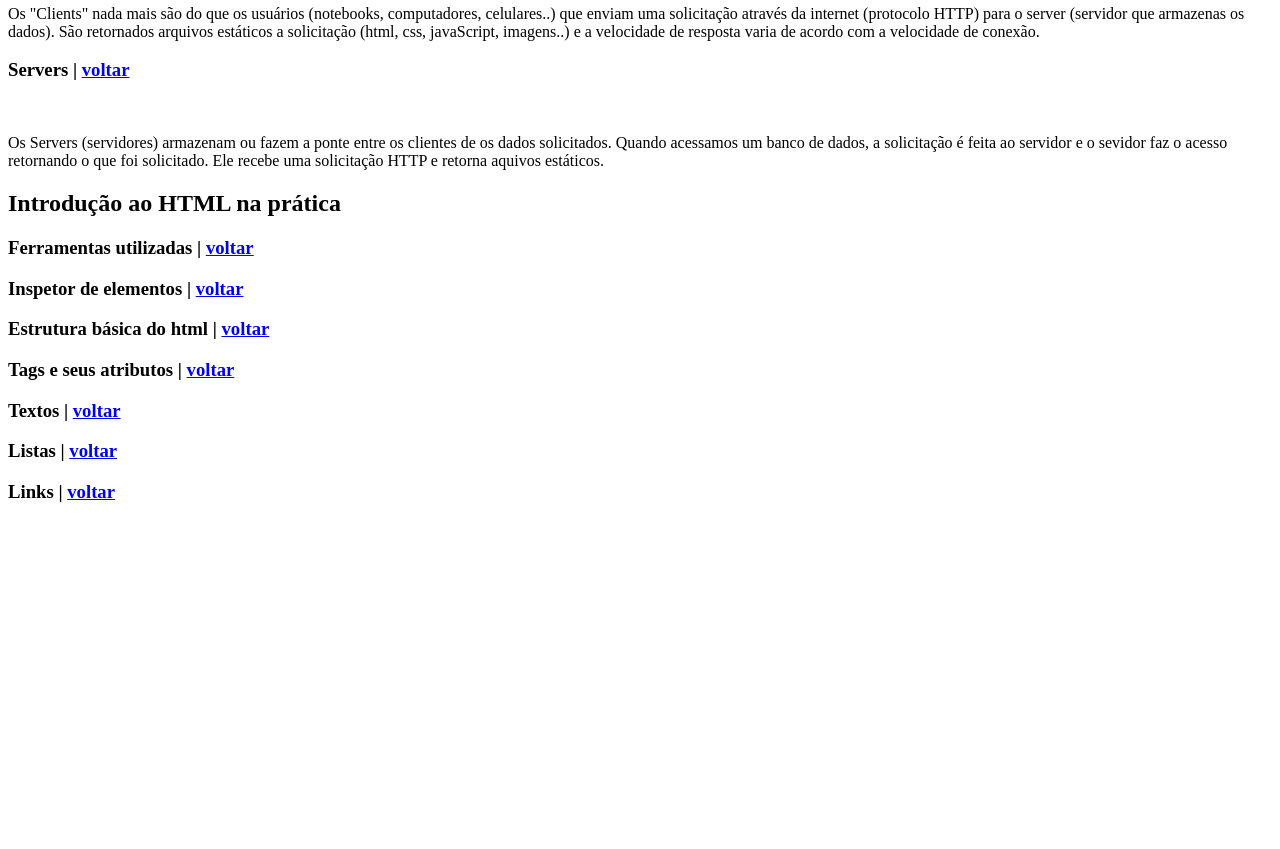
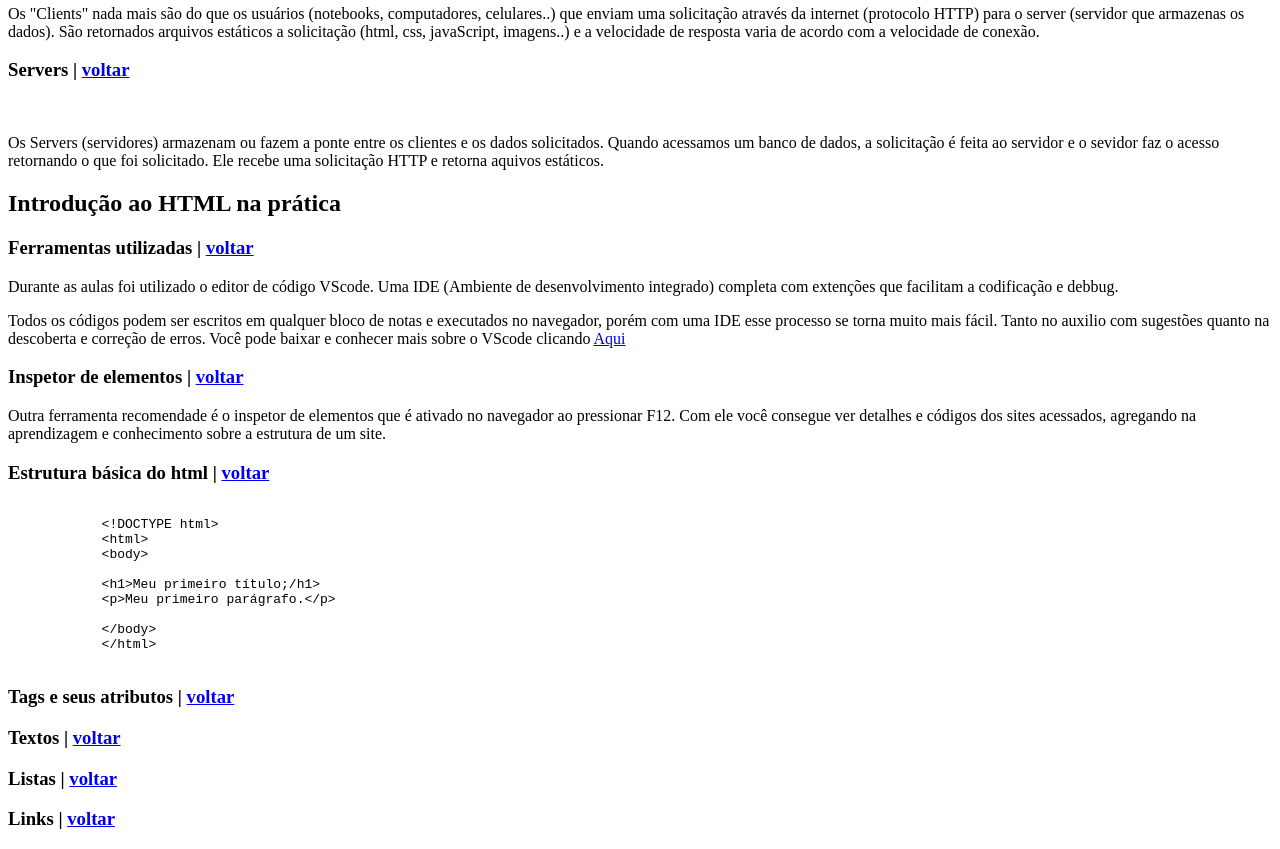
Before and after one commit to niqueve/DIO, a plain HTML site: page HTML/index.html in a window 1280 px wide. Shown: the part 1280-2129 px from the top of the page. Before the commit the page ends 1802 px from the top, so only its background shows below. Drawn offline with Linux system fonts and the light colour scheme.

Commit message:
modificação no texto introdução e estrutura

```diff
--- a/HTML/index.html
+++ b/HTML/index.html
@@ -50,7 +50,7 @@
         </li>
     </ul>
     <p> *Algumas pessoas divergem sobre a IA ser ou não o marco que nos fará entrar na quinta geração,
-        porém não é possivel negar toda a sua evolução e a revolução causada.
+        porém não é possivel negar toda a sua evolução e revolução causada.
     </p><br>
     <p>As telecomunicações foram os antecessores da internet e sua estrutura facilitou o processo.
         O telegrafo foi o primeiro representante moderno (1958).<br>
@@ -73,17 +73,38 @@
         a velocidade de resposta varia de acordo com a velocidade de conexão.
     </p>
     <h3 id="servidor">Servers | <a href = "#sumario">voltar</a></h3><br>
-    <p>Os Servers (servidores) armazenam ou fazem a ponte entre os clientes de os dados solicitados.
+    <p>Os Servers (servidores) armazenam ou fazem a ponte entre os clientes e os dados solicitados.
         Quando acessamos um banco de dados, a solicitação é feita ao servidor e o sevidor faz o acesso retornando
         o que foi solicitado. Ele recebe uma solicitação HTTP e retorna aquivos estáticos.
     </p>
     <h2>Introdução ao HTML na prática</h2>
     <h3 id="ferramentas">Ferramentas utilizadas | <a href = "#sumario">voltar</a></h3>
-    <p></p>
+    <p> Durante as aulas foi utilizado o editor de código VScode.
+        Uma IDE (Ambiente de desenvolvimento integrado) completa com extenções que facilitam
+        a codificação e debbug.
+    </p>
+    <p>Todos os códigos podem ser escritos em qualquer bloco de notas e executados no navegador,
+        porém com uma IDE esse processo se torna muito mais fácil. Tanto no auxilio com sugestões
+        quanto na descoberta e correção de erros. Você pode baixar e conhecer mais sobre o VScode clicando
+        <a href="https://code.visualstudio.com/download">Aqui</a>
+    </p>
     <h3 id="inspetor">Inspetor de elementos | <a href = "#sumario">voltar</a></h3>
-    <p></p>
+    <p>Outra ferramenta recomendade é o inspetor de elementos que é ativado no navegador
+        ao pressionar F12. Com ele você consegue ver detalhes e códigos dos sites acessados,
+        agregando na aprendizagem e conhecimento sobre a estrutura de um site.</p>
     <h3 id="estrutura">Estrutura básica do html | <a href = "#sumario">voltar</a></h3>
-    <p></p>
+        <pre><code>
+            &lt;!DOCTYPE html&gt;
+            &lt;html&gt;
+            &lt;body&gt;
+
+            &lt;h1&gt;Meu primeiro título;/h1&gt;
+            &lt;p&gt;Meu primeiro parágrafo.&lt;/p&gt;
+
+            &lt;/body&gt;
+            &lt;/html&gt;
+        </code></pre>
+
     <h3 id="tags">Tags e seus atributos | <a href = "#sumario">voltar</a></h3>
     <p></p>
     <h3 id="textos">Textos | <a href = "#sumario">voltar</a></h3>
```
